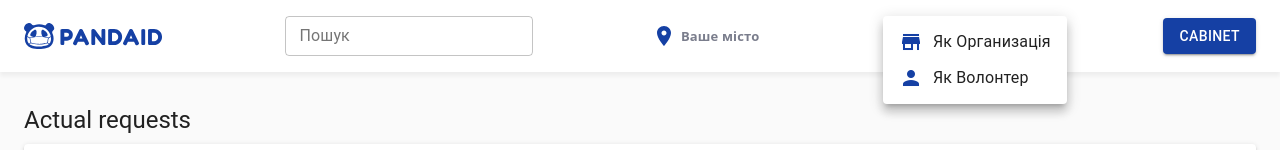
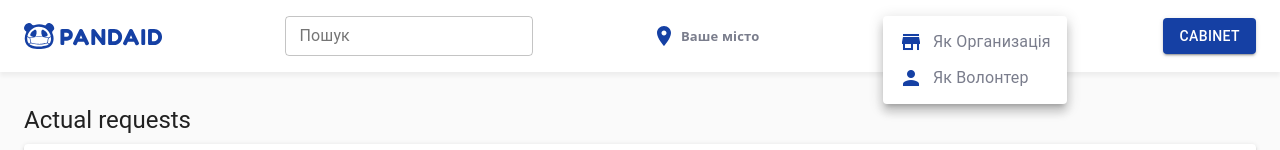
Before and after one commit to hospitalrun-ua/frontend, a React (Create React App) app: page / in a window 1280 px wide. Both pictures are taken after a click on the button "Долучитися". Shown: the top 150 px of the page. Built offline with nearby package versions, Linux system fonts and the light colour scheme; no server answers; a web font is replaced by a local one.

Commit message:
#33: style menu items

```diff
--- a/src/Components/JoinMenu/JoinMenu.css
+++ b/src/Components/JoinMenu/JoinMenu.css
@@ -11,6 +11,11 @@ button.join-button {
     color: #7A7D8C;
 }
 
+li.join-menu-item {
+    color: #7A7D8C;
+    font-weight: normal;
+}
+
 .join-menu .material-icons{
     color: #7A7D8C;
     margin-right: 10px;
--- a/src/Components/JoinMenu/JoinMenu.jsx
+++ b/src/Components/JoinMenu/JoinMenu.jsx
@@ -30,11 +30,11 @@ const JoinMenu = () => {
         open={Boolean(anchorEl)}
         onClose={handleClose}
       >
-        <MenuItem onClick={handleClose}>
+        <MenuItem onClick={handleClose} className="join-menu-item">
           <Icon style={{ color: '#1540A4' }}>store</Icon>
           <span>Як Организація</span>
         </MenuItem>
-        <MenuItem onClick={handleClose}>
+        <MenuItem onClick={handleClose} className="join-menu-item">
           <Icon style={{ color: '#1540A4' }}>person</Icon>
           <span>Як Волонтер</span>
         </MenuItem>
```
